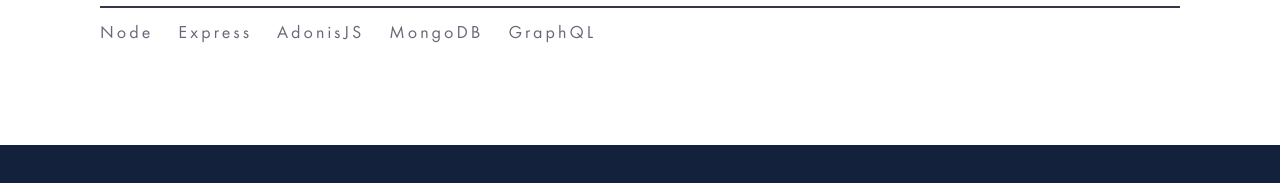
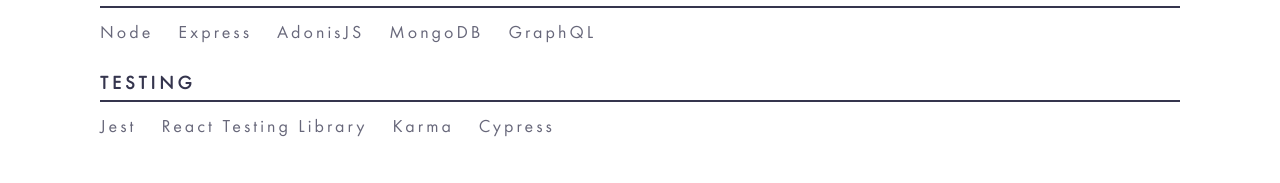
Before and after one commit to Arthur-Serafim/portfolio-ssr, a Next.js app: page /about in a window 1280 px wide. Shown: the part 1756-1939 px from the top of the page. Before the commit the page ends 1901 px from the top, so only its background shows below. Built offline with nearby package versions, Linux system fonts and the light colour scheme.

Commit message:
Add testing to about page

```diff
--- a/src/pages/about.tsx
+++ b/src/pages/about.tsx
@@ -52,6 +52,13 @@
   'AdonisJS',
   'MongoDB',
   'GraphQL'
+]
+
+const testingSet = [
+  'Jest',
+  'React Testing Library',
+  'Karma',
+  'Cypress'
 ]
 
 const Home: React.FC = () => {
@@ -189,6 +196,18 @@
             </li>
           ))}
         </AboutSkills>
+        <AboutSkillsCaller>
+          testing
+        </AboutSkillsCaller>
+        <AboutSkills>
+          {testingSet.map((skill: string) => (
+            <li key={Math.random()}>
+              <AboutSkillLabel>
+                {skill}
+              </AboutSkillLabel>
+            </li>
+          ))}
+        </AboutSkills>
       </SkillsContainer>
       <Background />
       <BackgroundImage
```
